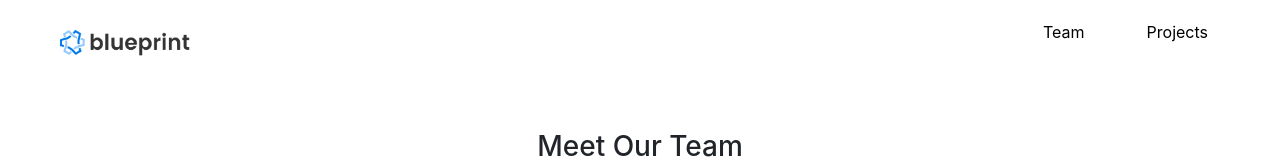
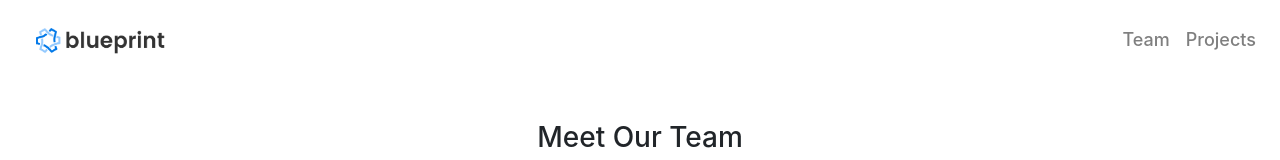
Before and after one commit to uoftblueprint/uoftblueprint.github.io, a React (Create React App) app: page /team in a window 1280 px wide. Shown: the top 160 px of the page. Built offline with nearby package versions, Linux system fonts and the light colour scheme.

Commit message:
redid navbar

```diff
--- a/src/NavBar/NavBar.css
+++ b/src/NavBar/NavBar.css
@@ -7,9 +7,25 @@
 }
 
 .navbar-logo {
-  width: 200px;
+  width: 149px;
+  height: 34px;
   padding-left: 20px;
   padding-top: 15px;
+  height: auto;
+}
+
+.navlink {
+  font-weight: 500;
+  font-size: 18px;
+  color: #333333;
+  font-style: normal;
+  padding: 0.5rem 1rem;
+}
+
+.navlink:hover {
+  background-color: #e4f1ff;
+  border-radius: 4px;
+  transition: all 0.2s ease-out;
 }
 
 .nav-menu {
@@ -19,6 +35,18 @@
   list-style: none;
   text-align: center;
   width: 80vw;
+  justify-content: end;
+  margin-right: 1rem;
+}
+
+.mobile-nav-menu {
+  display: grid;
+  grid-template-columns: repeat(2, auto);
+  grid-gap: 30px;
+  list-style: none;
+  text-align: center;
+  width: 80vw;
+  padding-top: 7%;
   justify-content: end;
   margin-right: 1rem;
 }
--- a/src/NavBar/NavBar.js
+++ b/src/NavBar/NavBar.js
@@ -1,31 +1,62 @@
 import React from 'react';
 import { Link } from "react-router-dom";
+import { Navbar, Nav } from 'react-bootstrap';
 import { MenuItems } from "./MenuItems"
 import banner from '../assets/banner.png'
 import "./NavBar.css"
 
-class NavBar extends React.Component {
+class NavigationBar extends React.Component {
     render() {
         return(
-            <nav className="NavBarItems">
-                <a className="navbar-logo" href="/home"><img src={banner} id="logo" /></a>
-                <div className="menu-icon">
-                </div>
-                <ul className='nav-menu'>
-                    {MenuItems.map((item, index) => {
-                        return (
-                            <li key={index}>
-                                <Link className={item.cName} to={item.url}>
-                                {item.title}
-                                </Link>
-                            </li>
-                        )
-                    })}
-                </ul>
-            </nav>
+            <Navbar>
+                <Navbar.Brand href="/home">
+                <img
+                    alt=""
+                    src={banner}
+                    className="navbar-logo d-inline-block align-top"
+                />{' '}
+                </Navbar.Brand>
+                <Navbar.Toggle />
+                <Navbar.Collapse className="justify-content-end" style={{ paddingTop: '8px' }}>
+                    <Nav className="ml-auto">
+                        <Nav.Link className="navlink" href="/team">Team</Nav.Link>
+                        <Nav.Link className="navlink" href="/projects">Projects</Nav.Link>
+                    </Nav>
+                </Navbar.Collapse>
+            </Navbar>
+            // <nav className="NavBarItems">
+            //     <a className="navbar-logo" href="/home"><img src={banner} id="logo" /></a>
+            //     <div className="menu-icon">
+            //     </div>
+            //     {window.innerWidth < 480 ? (
+            //         <ul className='mobile-nav-menu'>
+            //         {MenuItems.map((item, index) => {
+            //             return (
+            //                 <li key={index}>
+            //                     <Link className={item.cName} to={item.url}>
+            //                     {item.title}
+            //                     </Link>
+            //                 </li>
+            //             )
+            //         })}
+            //     </ul>
+            //     ) : (
+            //     <ul className='nav-menu'>
+            //         {MenuItems.map((item, index) => {
+            //             return (
+            //                 <li key={index}>
+            //                     <Link className={item.cName} to={item.url}>
+            //                     {item.title}
+            //                     </Link>
+            //                 </li>
+            //             )
+            //         })}
+            //     </ul>
+            //     )}
+            // </nav>
 
         )
     }
 }
 
-export default NavBar
+export default NavigationBar;
--- a/src/Pages/Projects/Projects.css
+++ b/src/Pages/Projects/Projects.css
@@ -24,7 +24,7 @@ body {
 
 .Year h5 {
     font-weight: 600;
-    padding-left: 5vw;
+    padding-left: 5%;
     color: #333333;
     text-decoration-color: #3E9CF3;
     text-decoration-line: underline;
--- a/src/Pages/Projects/Projects.js
+++ b/src/Pages/Projects/Projects.js
@@ -63,11 +63,11 @@ export default function ProjectsPage() {
             </Jumbotron>
             <Container fluid="md" style={{ paddingTop: "4rem", paddingBottom: '8em' }}>
                 <Row>
-                    <div className={'Year'}>
+                    <Col className={'Year'}>
                         <h5>
                             2020 - 2021
                         </h5>
-                    </div>
+                    </Col>
                 </Row>
                 <Row style={{ paddingTop: '2em', paddingLeft: '5%' }}>
                     <Col>
```
